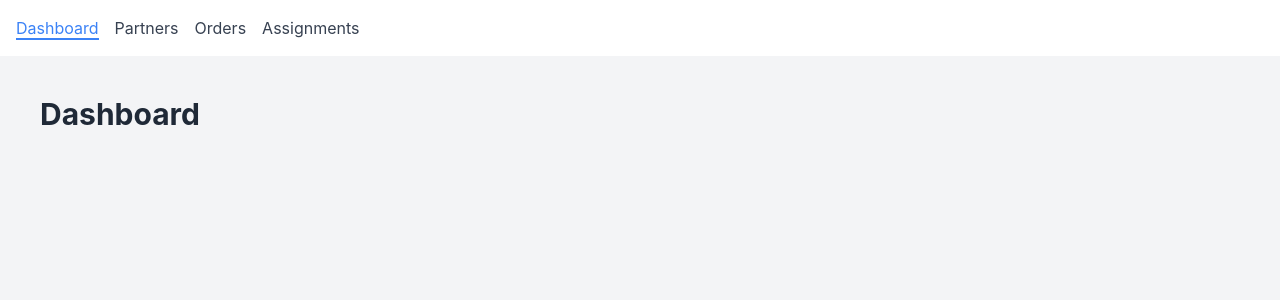
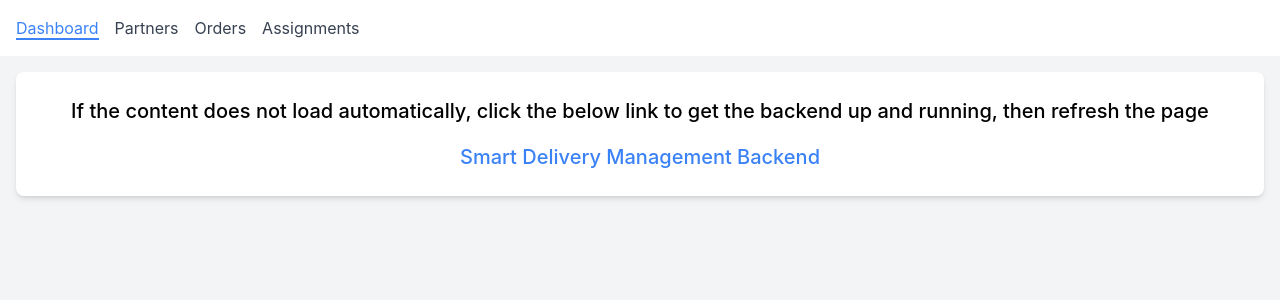
Before and after one commit to Danishkhan1811/smart-delivery-management-frontend, a React (Create React App) app: page /dashboard in a window 1280 px wide. Shown: the top 300 px of the page. Built offline with nearby package versions, Linux system fonts and the light colour scheme; no server answers.

Commit message:
Conditional Rendering Added

```diff
--- a/public/index.html
+++ b/public/index.html
@@ -24,7 +24,7 @@
       work correctly both with client-side routing and a non-root public URL.
       Learn how to configure a non-root public URL by running `npm run build`.
     -->
-    <title>React App</title>
+    <title>Smart Delivery Management</title>
   </head>
   <body>
     <noscript>You need to enable JavaScript to run this app.</noscript>
--- a/src/pages/Dashboard.tsx
+++ b/src/pages/Dashboard.tsx
@@ -33,14 +33,15 @@ const Dashboard: React.FC = () => {
   const [assignmentMetrics, setAssignmentMetrics] = useState<AssignmentMetrics | null>(null);
   const [partnerMetrics, setPartnerMetrics] = useState<PartnerMetrics | null>(null);
   const [orderMetrics, setOrderMetrics] = useState<OrderMetrics | null>(null);
+  const [isLoading, setIsLoading] = useState(true); // State to track loading status
 
   useEffect(() => {
     const fetchAssignmentMetrics = async () => {
       try {
         const response = await apiClient.get("/metrics");
-        const metricsArray: AssignmentMetrics[] = response.data; // Assuming response is an array
+        const metricsArray: AssignmentMetrics[] = response.data;
         if (metricsArray.length > 0) {
-          setAssignmentMetrics(metricsArray[0]); // Use the first metric or process accordingly
+          setAssignmentMetrics(metricsArray[0]);
         } else {
           console.error("No metrics available.");
         }
@@ -53,11 +54,9 @@ const Dashboard: React.FC = () => {
       try {
         const response = await apiClient.get("/partners");
         const partners = response.data;
-
         const totalPartners = partners.length;
         const activePartners = partners.filter((partner: any) => partner.status === "active").length;
         const averageRating = partners.reduce((sum: number, partner: any) => sum + partner.metrics.rating, 0) / totalPartners;
-
         const totalCompletedOrders = partners.reduce((sum: number, partner: any) => sum + partner.metrics.completedOrders, 0);
         const totalCancelledOrders = partners.reduce((sum: number, partner: any) => sum + partner.metrics.cancelledOrders, 0);
 
@@ -99,12 +98,23 @@ const Dashboard: React.FC = () => {
     fetchAssignmentMetrics();
     fetchPartnerMetrics();
     fetchOrderMetrics();
+
+    setIsLoading(false); // Set loading to false once all data is fetched
   }, []);
 
+  if (isLoading || !assignmentMetrics || !partnerMetrics || !orderMetrics) {
     return (
+      <div className="p-6 text-center bg-white shadow-md rounded-lg space-y-4 text-[20px] font-[500]">
+        <p>If the content does not load automatically, click the below link to get the backend up and running, then refresh the page</p>
+        <p className="text-blue-500"><a href="https://smart-delivery-management-backend.onrender.com/" rel="noreferrer" target="_blank">Smart Delivery Management Backend</a></p>
+      </div>
+    );
+  }
+
+  return (
+
     <div className="space-y-6 p-6">
       <h1 className="text-3xl font-bold text-gray-800">Dashboard</h1>
-
 
       {/* Partner Metrics */}
       {partnerMetrics && (
@@ -120,7 +130,6 @@ const Dashboard: React.FC = () => {
         </div>
       )}
 
-      {/* This is the div where i want you to make changes */}
       <div className="flex justify-between">
         {/* Order Metrics */}
         {orderMetrics && (
@@ -190,10 +199,8 @@ const Dashboard: React.FC = () => {
         )}
       </div>
 
-
       {/* Failure Reasons Chart for Assignments */}
-      {
-      assignmentMetrics && (
+      {assignmentMetrics && (
         <div className="bg-white p-4 shadow-md rounded-lg space-y-4">
           <h3 className="text-lg font-semibold">Failure Reasons</h3>
           <Bar
@@ -222,8 +229,7 @@ const Dashboard: React.FC = () => {
             }}
           />
         </div>
-      )
-      }
+      )}
     </div>
   );
 };
```
Lines whose indentation alone changed are shown as unchanged.
